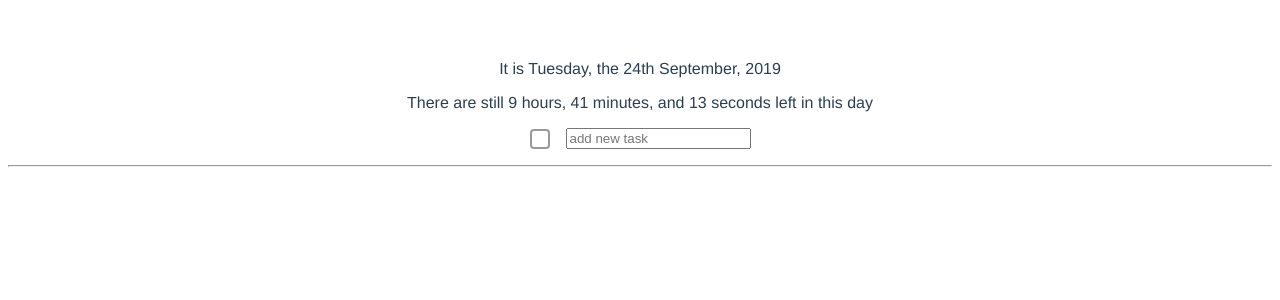
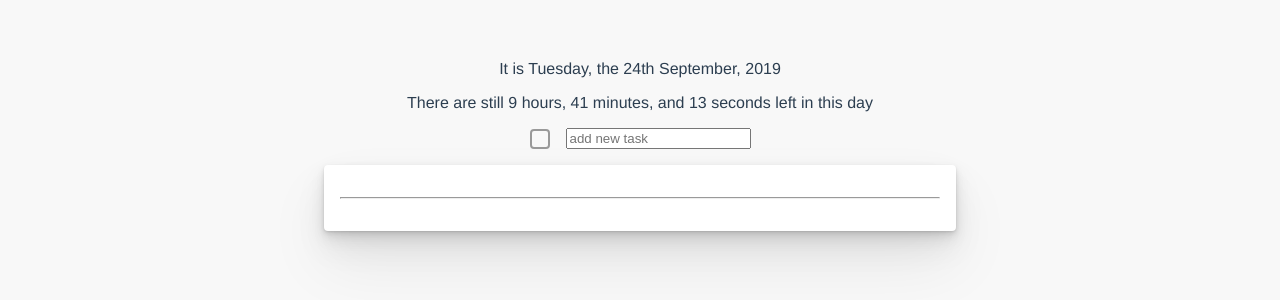
Before and after one commit to Plsr/DoDee, a Vue app: page / in a window 1280 px wide. Shown: the top 300 px of the page. Built offline with nearby package versions, Linux system fonts and the light colour scheme.

Commit message:
Minor styling enhancements

```diff
--- a/src/App.vue
+++ b/src/App.vue
@@ -52,6 +52,10 @@ export default {
 </script>
 
 <style>
+body {
+  background-color: #f8f8f8;
+}
+
 #app {
   font-family: 'Avenir', Helvetica, Arial, sans-serif;
   -webkit-font-smoothing: antialiased;
--- /dev/null
+++ b/src/components/ProjectPill.vue
@@ -0,0 +1,16 @@
+<template>
+  <span class="background">#<slot></slot></span>
+</template>
+
+<script>
+  export default {}
+</script>
+
+<style scoped>
+  .background {
+    font-size: 0.8rem;
+    background-color: #eeeeee;
+    border-radius: 4px;
+    padding: 0.4rem;
+  }
+</style>
--- a/src/components/TodoItem.vue
+++ b/src/components/TodoItem.vue
@@ -5,13 +5,18 @@
       class="todo-button"
       v-bind:class="{ 'todo-button-completed': this.isCompleted}"
     />
-    <span v-bind:class="{ 'todo-text-completed': this.isCompleted }">{{ todo.title}} <span v-show="!!todo.project">#{{todo.project}}</span></span>
+    <span v-bind:class="{ 'todo-text-completed': this.isCompleted }">{{ todo.title}} <project-pill v-show="!!todo.project">{{todo.project}}</project-pill></span>
   </div>
 </template>
 
 <script>
+  import ProjectPill from './ProjectPill.vue'
+
   export default {
     props: ['todo'],
+    components: {
+      ProjectPill
+    },
     methods: {
       handleClick() {
         this.$emit('checkbox-click')
@@ -25,7 +30,7 @@
   }
 </script>
 
-<style>
+<style scoped>
   .todo-button {
     position: relative;
     box-sizing: border-box;
--- a/src/components/TodoList.vue
+++ b/src/components/TodoList.vue
@@ -1,5 +1,5 @@
 <template>
-  <div>
+  <div class="card">
     <ul>
       <todo-item
         v-for="(todo, index) in openTodos"
@@ -44,3 +44,19 @@
     }
   }
 </script>
+
+<style scoped>
+  .card {
+    background-color: #ffffff;
+    padding: 1rem;
+    max-width: 600px;
+    margin: 1rem auto;
+    border-radius: 4px;
+    box-shadow: 0 1px 2px rgba(0,0,0,0.07),
+                0 2px 4px rgba(0,0,0,0.07),
+                0 4px 8px rgba(0,0,0,0.07),
+                0 8px 16px rgba(0,0,0,0.07),
+                0 16px 32px rgba(0,0,0,0.07),
+                0 32px 64px rgba(0,0,0,0.07);
+  }
+</style>
```
